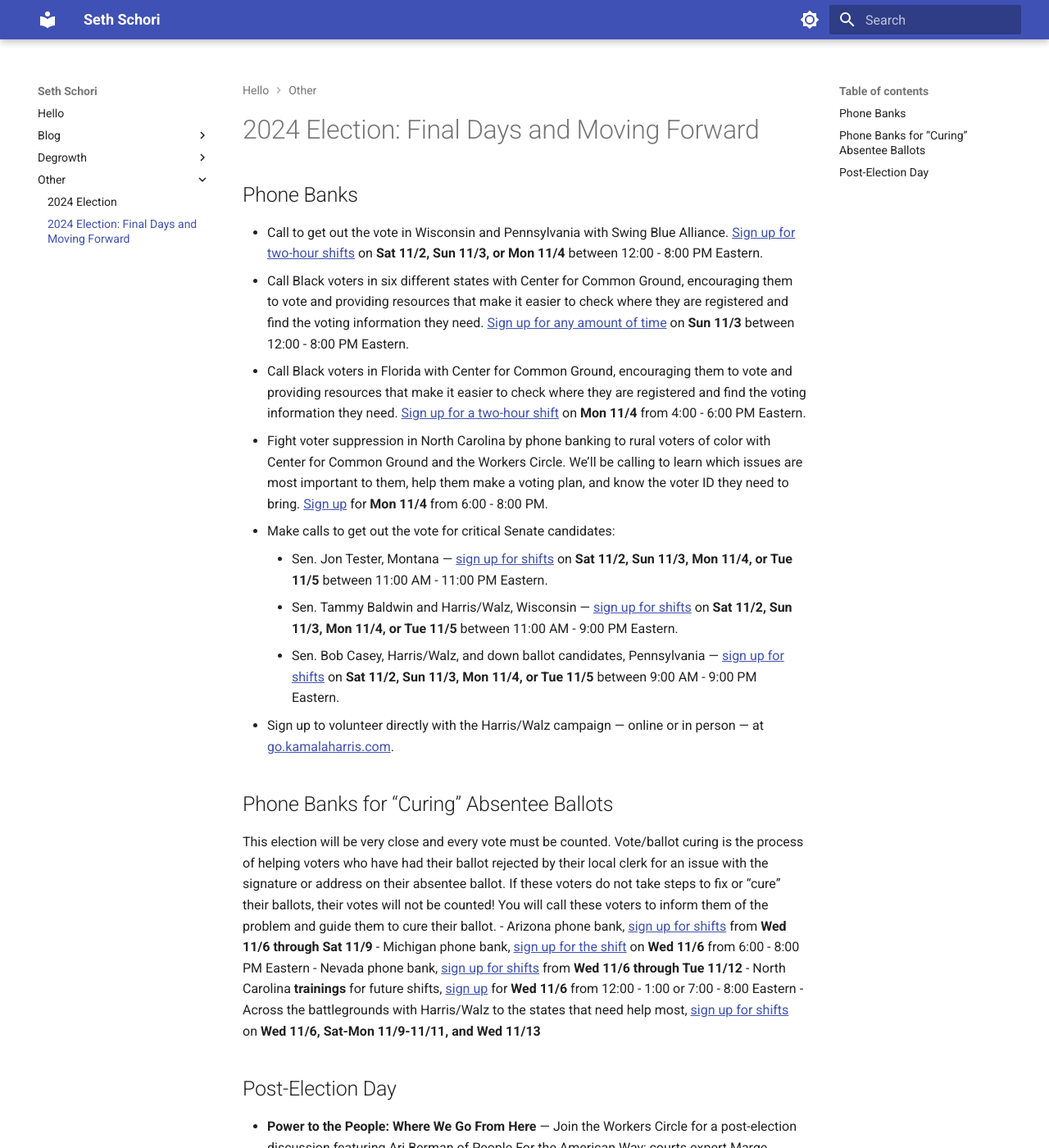
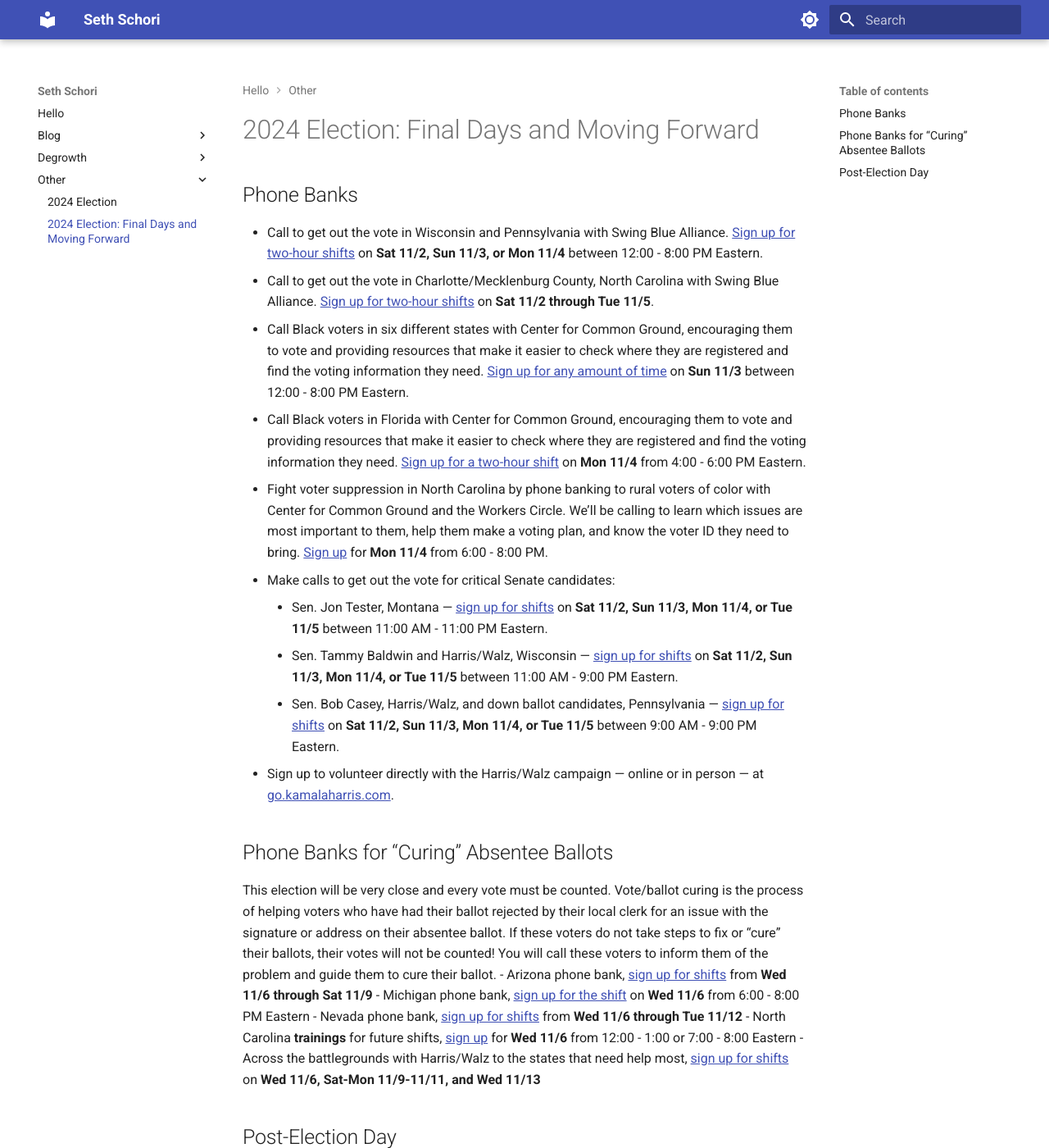
Before and after one commit to sethschori/sethschori.github.io, an MkDocs documentation site: the page built from docs/other/2024-election-ending.md, in a window 1280 px wide and 1400 px high. Shown: the whole window at 82% size. Built offline with MkDocs 1.6.1 and Material for MkDocs 9.7.7, drawn with Linux system fonts in a browser that asks for light colours; some of the changed text lies outside the part shown.

Commit message:
vault backup: 2024-11-02 10:05:17

```diff
--- a/docs/other/2024-election-ending.md
+++ b/docs/other/2024-election-ending.md
@@ -2,6 +2,7 @@
 
 ## Phone Banks
 - Call to get out the vote in Wisconsin and Pennsylvania with Swing Blue Alliance. [Sign up for two-hour shifts](https://www.mobilize.us/swingbluealliance/event/726445/) on **Sat 11/2, Sun 11/3, or Mon 11/4** between 12:00 - 8:00 PM Eastern.
+- Call to get out the vote in Charlotte/Mecklenburg County, North Carolina with Swing Blue Alliance. [Sign up for two-hour shifts](https://www.mobilize.us/swingbluealliance/event/569199/) on **Sat 11/2 through Tue 11/5**.
 - Call Black voters in six different states with Center for Common Ground, encouraging them to vote and providing resources that make it easier to check where they are registered and find the voting information they need. [Sign up for any amount of time](https://actionnetwork.org/events/callapalooza-november-3?source=direct_link&referrer=group-the-workers-circle) on **Sun 11/3** between 12:00 - 8:00 PM Eastern.
 - Call Black voters in Florida with Center for Common Ground, encouraging them to vote and providing resources that make it easier to check where they are registered and find the voting information they need. [Sign up for a two-hour shift](https://www.mobilize.us/cfcg-rov/event/709186/)  on **Mon 11/4** from 4:00 - 6:00 PM Eastern.
 - Fight voter suppression in North Carolina by phone banking to rural voters of color with Center for Common Ground and the Workers Circle. We’ll be calling to learn which issues are most important to them, help them make a voting plan, and know the voter ID they need to bring. [Sign up](https://us02web.zoom.us/meeting/register/tZwsdOmhpjMoGtTCZ2povk3lxDJSgdvVBvk0#/registration) for **Mon 11/4** from 6:00 - 8:00 PM.
@@ -20,4 +21,4 @@
 ## Post-Election Day
 - **Power to the People: Where We Go From Here** — Join the Workers Circle for a post-election discussion featuring Ari Berman of People For the American Way; courts expert Marge Baker; and Andrea Miller, founder of the Center for Common Ground. We'll explore the political landscape and our role in defending democracy, voting rights, and court reform. [Sign up](https://us02web.zoom.us/meeting/register/tZMpdu6pqDwtH9XIzrp7nk2s51HqZesarWsd#/registration), ask questions, and connect with activists nationwide on Tue 11/12, 7:00 PM ET
 - Swing Blue Alliance is holding post-election drop-in Zoom sessions for three days after the election. Volunteers from the Swing Blue leadership team will be there to offer support, answer questions, celebrate our successes, and provide community. [Sign up for drop-ins](https://www.mobilize.us/swingbluealliance/event/740136/) on Wed 11/6, Thu 11/7, Fri 11/8 @ 1:00-2:00 PM or 6:00-7:00 PM Eastern.
--
+- **White People’s Work After the Election** with Showing Up For Racial Justice (SURJ) —
```
